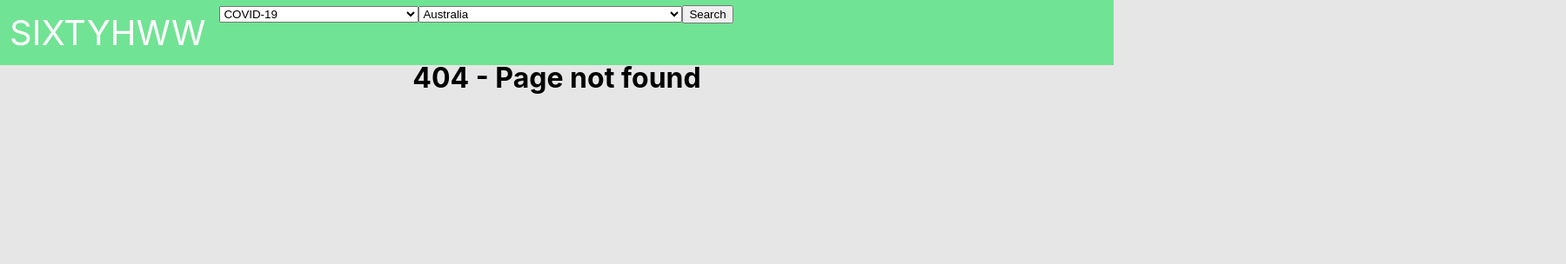
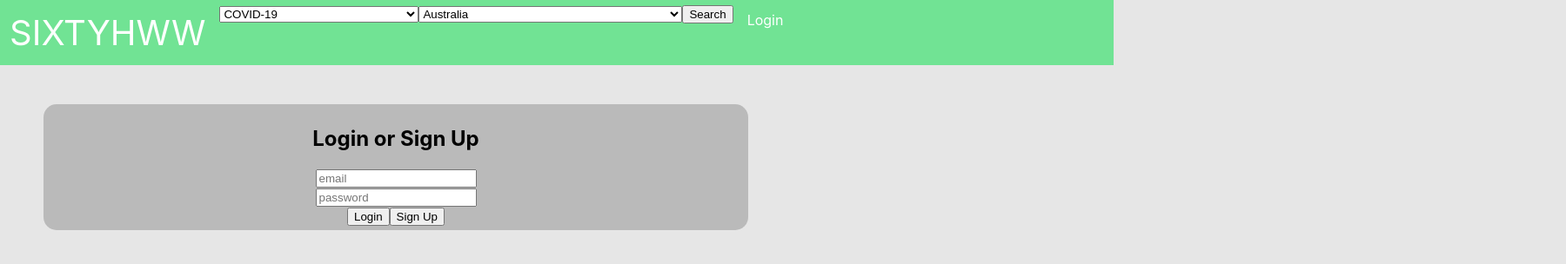
Before and after one commit to DanielF737/SENG3011_SIXTYHWW, a React (Create React App) app in the folder PHASE_2/Application_SourceCode/: page /login in a window 1280 px wide. Shown: the top 304 px of the page at 87% size, 1800 px wide, since content can reach past the window. Built offline with nearby package versions, Linux system fonts and the light colour scheme; what google-maps-react would draw is missing.

Commit message:
progress on login component

```diff
--- a/PHASE_2/Application_SourceCode/package.json
+++ b/PHASE_2/Application_SourceCode/package.json
@@ -6,9 +6,11 @@
     "@testing-library/jest-dom": "^4.2.4",
     "@testing-library/react": "^9.5.0",
     "@testing-library/user-event": "^7.2.1",
+    "auth0-js": "^9.13.2",
     "google-maps-react": "^2.0.2",
     "node-fetch": "^2.6.0",
     "react": "^16.13.1",
+    "react-bootstrap": "^1.0.1",
     "react-dom": "^16.13.1",
     "react-router": "^5.1.2",
     "react-router-dom": "^5.1.2",
--- a/PHASE_2/Application_SourceCode/src/App.js
+++ b/PHASE_2/Application_SourceCode/src/App.js
@@ -7,8 +7,8 @@ import Prediction from './components/prediction'
 
 const mipsURL = "https://audbotb4h3.execute-api.ap-southeast-2.amazonaws.com/dev"
 const apiURL = 'http://api.sixtyhww.com:3000'
-const mattsToken = "AOYyHmVa91VOLs5ktY5LV1TUowA2"
-const mattsURL = 'https://sympt-server.herokuapp.com'
+//const mattsToken = "AOYyHmVa91VOLs5ktY5LV1TUowA2"
+//const mattsURL = 'https://sympt-server.herokuapp.com'
 
 
 export class App extends Component {
@@ -19,6 +19,16 @@ export class App extends Component {
       results: [],
       markers: []
     }
+  }
+
+
+  // calls the login method in authentication service
+  login = () => {
+    this.props.auth.login();
+  }
+  // calls the logout method in authentication service
+  logout = () => {
+    this.props.auth.logout();
   }
 
   componentDidMount() {
--- a/PHASE_2/Application_SourceCode/src/components/article.js
+++ b/PHASE_2/Application_SourceCode/src/components/article.js
@@ -4,7 +4,6 @@ import MapContainer from './map'
 import '../styles/feed.css'
 import '../styles/App.css';
 
-const apiURL = 'http://api.sixtyhww.com:3000'
 
 class Article extends React.Component {
   constructor (props) {
@@ -20,7 +19,6 @@ class Article extends React.Component {
     let article=this.props.location.articleProps.article
     let marker= this.props.location.articleProps.marker
     console.log(marker)
-    const { params } = this.props.match
     return (
       <div className="pageBody">
         <div className="feed">
--- a/PHASE_2/Application_SourceCode/src/components/feed.js
+++ b/PHASE_2/Application_SourceCode/src/components/feed.js
@@ -4,9 +4,6 @@ import {Link} from 'react-router-dom';
 
 
 class Feed extends React.Component {
-  constructor (props) {
-    super(props)
-  }
 
   render () {
     let {results} = this.props
--- /dev/null
+++ b/PHASE_2/Application_SourceCode/src/components/login.js
@@ -0,0 +1,79 @@
+import React from 'react'
+import '../styles/login.css'
+const apiURL = 'http://api.sixtyhww.com:3000'
+
+class Login extends React.Component {
+  constructor (props) {
+    super(props)
+    this.state = {
+      uname: "",
+      pword: "",
+      error: ""
+    }
+
+    this.handleSubmit = this.handleSubmit.bind(this);
+    this.handleChangeUname = this.handleChangeUname.bind(this);
+    this.handleChangePword = this.handleChangePword.bind(this);
+  }
+
+  handleChangeUname = (event) => {
+    this.setState({uname: event.target.value})
+  }
+
+  handleChangePword = (event) => {
+    this.setState({pword: event.target.value});
+  }
+
+  handleSubmit = (event) => {
+    console.log(event.target.name)
+    if (this.state.uname.length === 0 || this.state.pword.length === 0) {
+      this.setState({
+        error: "Please fill out all fields"
+      })
+    } else {
+      this.setState({
+        error: ""
+      })
+      console.log("input ok")
+
+      let reqBody = {
+        "username": this.state.uname,
+        "password": this.state.pword
+      }
+      let options = {
+        method: "POST",
+        headers: {
+            'Content-Type' : 'application/JSON'
+        },
+        body: JSON.stringify(reqBody)
+      }
+      console.log(`${apiURL}/${event.target.name}`)
+      fetch(`${apiURL}/${event.target.name}`, options)
+      .then(r=> r.json())
+      .then(r => {
+        console.log(r)
+      })
+    }
+  }
+
+  render() {
+    let token = localStorage.getItem('token')
+    return (
+      <div className="pageBody">
+        <div className="login">
+          <form >
+            <h2>Login or Sign Up</h2>
+            <p className="errorText">{this.state.error}</p>
+            <input type="text" name="email" onChange={this.handleChangeUname} placeholder="email" />
+            <br></br>
+            <input type="password" name = "password" onChange={this.handleChangePword} placeholder="password" />
+            <br></br>
+            <button type='button' name="login" onClick={this.handleSubmit}>Login</button>
+            <button type='button' name="signup" onClick={this.handleSubmit}>Sign Up</button>
+          </form>
+        </div>
+      </div>
+    )
+  }
+}
+export default Login;
--- a/PHASE_2/Application_SourceCode/src/components/map.js
+++ b/PHASE_2/Application_SourceCode/src/components/map.js
@@ -1,8 +1,5 @@
 import React, { Component } from 'react';
 import { Map, GoogleApiWrapper, Marker, InfoWindow} from 'google-maps-react';
-import {withRouter} from 'react-router-dom';
-
-const apiURL = 'http://api.sixtyhww.com:3000'
 
 const mapStyles = {
   padding: '50px',
--- a/PHASE_2/Application_SourceCode/src/components/navbar.js
+++ b/PHASE_2/Application_SourceCode/src/components/navbar.js
@@ -12,11 +12,12 @@ class Navbar extends React.Component {
     super(props);
     this.state = {
       disease: 'COVID-19',
-      country: 'Australia'
+      country: 'Australia',
+      isLoggedIn: false
     };
 
-    this.handleChange = this.handleChangeDisease.bind(this);
-    this.handleChange = this.handleChangeCountry.bind(this);
+    this.handleChangeDisease = this.handleChangeDisease.bind(this);
+    this.handleChangeCountry = this.handleChangeCountry.bind(this);
     this.handleSubmit = this.handleSubmit.bind(this);
   }
 
@@ -34,6 +35,12 @@ class Navbar extends React.Component {
 
 
   render () {
+    let token = localStorage.getItem('token')
+    if (token != null) {
+      this.setState({
+        isLoggedIn:true
+      })
+    }
     return (
       <div className="Navbar">
         <ul>
@@ -51,6 +58,9 @@ class Navbar extends React.Component {
               <input type="submit" value="Search" />
             </form>
           </li>
+          <li>
+            <Link to="/login">{this.state.isLoggedIn ? 'Log Out' : 'Login'}</Link>
+          </li>
         </ul>
       </div>
     )
--- a/PHASE_2/Application_SourceCode/src/index.js
+++ b/PHASE_2/Application_SourceCode/src/index.js
@@ -15,6 +15,7 @@ import Disease from './components/disease';
 import Place from './components/place';
 import Search from './components/search';
 import Notfound from './components/notfound'
+import Login from "./components/login"
 
 const routing = (
   <Router>
@@ -22,6 +23,7 @@ const routing = (
     <div className="page">
       <Switch>
         <Route exact path="/" component={App} />
+        <Route exact path="/login" component={Login} />
         <Route path="/article/:id" component={Article} />
         <Route path="/disease/:id" component={Disease} />
         <Route path="/location/:id" component={Place} />
--- a/PHASE_2/Application_SourceCode/src/styles/feed.css
+++ b/PHASE_2/Application_SourceCode/src/styles/feed.css
@@ -24,3 +24,16 @@
   background-color: #cbcbcb;
   border-radius: 5px;
 }
+
+.login {
+  text-align: center;
+  width: 800px;
+  margin: 10px 50px;
+  padding: 5px;
+  margin-top: 50px;
+  margin-bottom: 100px;
+  z-index: 1000;
+  background-color: #bababa;
+  border-radius: 15px;
+  float: center;
+}
--- /dev/null
+++ b/PHASE_2/Application_SourceCode/src/styles/login.css
@@ -0,0 +1,23 @@
+
+.pageBody {
+    width: 1800px;
+    float: center;
+}
+
+.login {
+    text-align: center;
+    width: 800px;
+    margin: 10px 50px;
+    padding: 5px;
+    margin-top: 50px;
+    margin-bottom: 100px;
+    z-index: 1000;
+    background-color: #bababa;
+    border-radius: 15px;
+    float: center;
+}
+
+.errorText {
+    color: red;
+    font-style: italic;
+}
```
Also changed, not shown: 1 other file (tests, documents, lock files or other folders).
